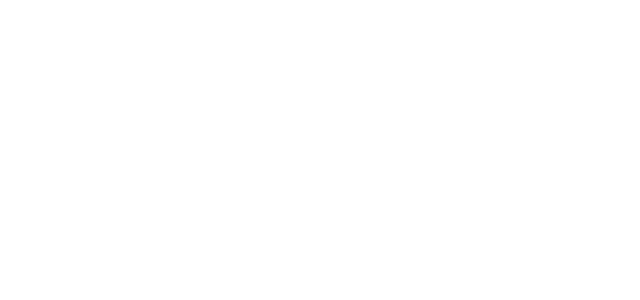
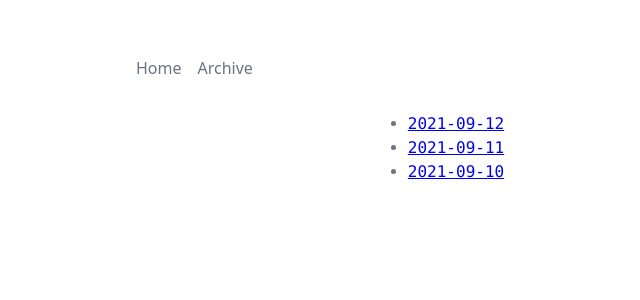
Before and after one commit to darrenjennings/workart, a Vue app in the folder client/: page /archive in a window 1280 px wide. Shown: the top 300 px of the page, without its empty margins (204-844 px from the left). Built offline with nearby package versions, Linux system fonts and the light colour scheme; no server answers.

Commit message:
fixup! fourth

```diff
--- a/client/src/App.vue
+++ b/client/src/App.vue
@@ -9,14 +9,30 @@
           lg:static lg:max-h-full lg:overflow-visible
         "
       >
-        <div class="w-full flex">
-          <div
+        <div class="w-full flex justify-center">
+          <main
             class="min-w-0 flex-auto px-4 sm:px-6 xl:px-8 pt-10 pb-24 lg:pb-16"
           >
-            <router-view />
-          </div>
+            <nav class="w-800px mx-auto flex flex-row">
+              <ol class="flex my-4">
+                <li><router-link :to="{ name: 'Home' }">Home</router-link></li>
+                <li class="ml-4">
+                  <router-link :to="{ name: 'Archive' }">Archive</router-link>
+                </li>
+              </ol>
+            </nav>
+            <div class="container flex justify-center">
+              <router-view />
+            </div>
+          </main>
         </div>
       </div>
     </div>
   </div>
 </template>
+
+<style scoped>
+.w-800px {
+  width: 600px;
+}
+</style>
--- a/client/src/components/Art.vue
+++ b/client/src/components/Art.vue
@@ -20,7 +20,7 @@
 </template>
 
 <script setup lang="ts">
-import { ref, withDefaults, defineProps, defineEmits } from "vue";
+import { ref, withDefaults } from "vue";
 import type { Ref } from "vue";
 
 const props = withDefaults(
--- a/client/src/main.ts
+++ b/client/src/main.ts
@@ -2,6 +2,7 @@
 import App from "./App.vue";
 import Home from "./views/Home.vue";
 import ViewArtBoard from "./views/ViewArtBoard.vue";
+import Archive from "./views/Archive.vue";
 import "./index.css";
 import { createRouter, createWebHistory } from "vue-router";
 import Api from "./service/api";
@@ -25,6 +26,11 @@
       component: ViewArtBoard,
       name: "View",
     },
+    {
+      path: "/archive",
+      component: Archive,
+      name: "Archive",
+    },
   ],
 });
 
--- /dev/null
+++ b/client/src/views/Archive.vue
@@ -0,0 +1,30 @@
+<template>
+  <ul class="font-mono">
+    <li :key="date" v-for="date in datesISO">
+      <a :href="date">{{ date }}</a>
+    </li>
+  </ul>
+</template>
+
+<script setup lang="ts">
+function getDaysArray(start, end) {
+  for (
+    var arr = [], dt = new Date(start);
+    dt <= end;
+    dt.setDate(dt.getDate() + 1)
+  ) {
+    arr.push(new Date(dt));
+  }
+  return arr;
+}
+
+const dates = getDaysArray(new Date("2021-09-10"), new Date());
+const datesISO = dates.map((d) => d.toISOString().split("T")[0]).reverse();
+</script>
+
+<style scoped>
+* {
+  /* font-family: monospace !important; */
+  all: revert;
+}
+</style>
--- a/client/src/views/Home.vue
+++ b/client/src/views/Home.vue
@@ -1,6 +1,6 @@
 <template>
-  <div class="container flex justify-center">
-    <input v-model="color" class="absolute top-0 left-0" type="color" /><br />
+  <div>
+    <input v-model="color" class="absolute top-0 left-0" type="color" />
     <Art
       :key="artboard.timestamp"
       class="w-full"
```
Also changed, not shown: 1 other file (tests, documents, lock files or other folders).
